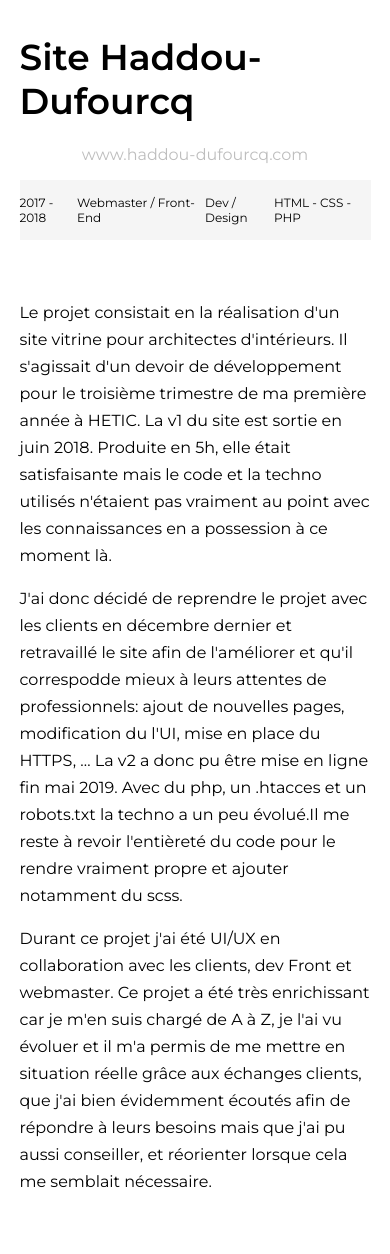
After one commit to PaulHaddou/My-Portfolio, a PHP site: page /pages/site_haddou-dufourcq/ in a window 390 px wide. The commit adds this page. Shown: the part 380-1634 px from the top of the page. Run offline with PHP 8.4, Linux system fonts and the light colour scheme; data that the repository does not hold is empty; style sheets or scripts are compiled from the project's sources.

Commit message:
v1.5- :boom: Adding the template for the page project, and she's responsive.

```diff
--- /dev/null
+++ b/pages/site_haddou-dufourcq/index.php
@@ -0,0 +1,57 @@
+<?php
+    // Fill in all the information of the head tag
+    $title = 'Paul Haddou - Site Haddou-Dufourcq';
+    $metaname = '';
+    $cssMain = '../../styles/projectPage/projectPage.min.css';
+    $cssNavbarMobile = '../../styles/navbarMobile/navbarMobile.min.css';
+    $cssSidebar = '../../styles/sidebar/sidebar.min.css';
+
+    // Include the head
+    include '../../includes/head.php';
+?>
+  <body>
+  <!-------------- Nav And Sidebar ---------------->
+  <?php
+    // Links In the Nav and Side bar
+    $hrefProjects = '../../';
+    $hrefdevelopment = '../pages/development/';
+    $hrefDesign = '../pages/design/';
+    $hrefMotion = '../pages/motion/';
+    $hrefAbout = '../pages/about/';
+
+    // Allows you to correctly indicate in the sidebar which section you are in
+    $activAbout = $activDev = $activDesign = $activMotion = '';
+    $spanAbout = $spanDev = $spanDesign = $spanMotion = '';
+    $activProjects = 'class="activ"';
+    $spanProjects = '<span></span>';
+
+    // Includes
+    include '../../includes/navbarMobile.php';
+    include '../../includes/sidebar.php';
+  ?>
+  <!---------- CONTAINER --------->
+    <span class="backSidebar"></span>
+    <main>
+      <img src="../../img/site_haddou-dufourcq/site_haddou-dufourcq.jpg" alt="">
+      <div class="container">
+        <div class="projectTitle">
+          <h3>Site Haddou-Dufourcq</h3>
+          <a href="https://www.haddou-dufourcq.com">www.haddou-dufourcq.com</a>
+        </div>
+        <div class="infosProject">
+          <ul>
+            <li>2017 - 2018</li>
+            <li>Webmaster / Front-End</li>
+            <li>Dev / Design</li>
+            <li>HTML - CSS - PHP</li>
+          </ul>
+        </div>
+        <div class="descriptionProject">
+          <p>Le projet consistait en la réalisation d'un site vitrine pour architectes d'intérieurs. Il s'agissait d'un devoir de développement pour le troisième trimestre de ma première année à HETIC. La v1 du site est sortie en juin 2018. Produite en 5h, elle était satisfaisante mais le code et la techno utilisés n'étaient pas vraiment au point avec les connaissances en a possession à ce moment là.</p>
+          <p>J'ai donc décidé de reprendre le projet avec les clients en décembre dernier et retravaillé le site afin de l'améliorer et qu'il correspodde mieux à leurs attentes de professionnels: ajout de nouvelles pages, modification du l'UI, mise en place du HTTPS, … La v2 a donc pu être mise en ligne fin mai 2019. Avec du php, un .htacces et un robots.txt la techno a un peu évolué.Il me reste à revoir l'entièreté du code pour le rendre vraiment propre et ajouter notamment du scss.</p>
+          <p>Durant ce projet j'ai été UI/UX en collaboration avec les clients, dev Front et webmaster. Ce projet a été très enrichissant car je m'en suis chargé de A à Z, je l'ai vu évoluer et il m'a permis de me mettre en situation réelle grâce aux échanges clients, que j'ai bien évidemment écoutés afin de répondre à leurs besoins mais que j'ai pu aussi conseiller, et réorienter lorsque cela me semblait nécessaire.</p>
+        </div>
+      </div>
+    </main>
+  </body>
+</html>
--- /dev/null
+++ b/styles/projectPage/projectPage.min.css
@@ -0,0 +1 @@
+body{display:flex;font-family:Montserrat,sans-serif}body .backSidebar{width:312px}body main{width:100%;display:flex;align-items:center;flex-direction:column}body main img{width:100%}body main .container{width:90%;max-width:1090px;display:flex;flex-direction:column;align-items:center}body main .container .projectTitle{display:flex;flex-direction:column;align-items:center}body main .container .projectTitle h3{font-weight:600;font-size:36px;margin-bottom:22px}body main .container .projectTitle a{text-decoration:none;color:#bebebe;height:35px}body main .container .projectTitle a:hover{text-decoration:underline}body main .container .infosProject{width:100%}body main .container .infosProject ul{display:flex;justify-content:space-around;background-color:#bebebe27;list-style:none;width:100%;padding:0;margin:0;align-items:center;height:60px}body main .container .infosProject ul li{font-weight:400;font-size:14px}body main .container .descriptionProject{margin:78px 0}body main .container .descriptionProject p{line-height:27px}@media screen and (max-width:900px){body .backSidebar{display:none}body main img{margin-top:86px}body main .container .infosProject ul li{font-size:12px}body main .container .descriptionProject{margin:43px 0}}
--- /dev/null
+++ b/styles/projectPage/projectPage.scss
@@ -0,0 +1,117 @@
+body
+{
+    display: flex;
+    font-family: 'Montserrat', sans-serif;
+    .backSidebar
+    {
+        width: 312px;
+    }
+    main
+    {
+        width: 100%;
+        display: flex;
+        align-items: center;
+        flex-direction: column;
+        img
+        {
+            width: 100%;
+        }
+        .container
+        {
+            width: 90%;
+            max-width: 1090px;
+            display: flex;
+            flex-direction: column;
+            align-items: center;
+            .projectTitle
+            {
+                display: flex;
+                flex-direction: column;
+                align-items: center;
+                h3
+                {
+                    font-weight: 600;
+                    font-size: 36px;
+                    margin-bottom: 22px;
+                }
+                a
+                {
+                    text-decoration: none;
+                    color: #BEBEBE;
+                    height: 35px;
+                }
+                a:hover
+                {
+                    text-decoration: underline;
+                }
+            }
+            .infosProject
+            {
+                width: 100%;
+                ul
+                {
+                    display: flex;
+                    justify-content: space-around;
+                    background-color: #bebebe27;
+                    list-style: none;
+                    width: 100%;
+                    padding: 0;
+                    margin: 0;
+                    align-items: center;
+                    height: 60px;
+                    li
+                    {
+                        font-weight: 400;
+                        font-size: 14px;
+                    }
+                }
+            }
+            .descriptionProject
+            {
+                margin: 78px 0;
+                p
+                {
+                    line-height: 27px;
+                }
+            }
+        }
+    }
+}
+
+
+@media screen and (max-width: 900px)
+{
+    body
+    {
+        .backSidebar
+        {
+            display: none;
+        }
+        main
+        {
+            img
+            {
+                margin-top: 86px;
+            }
+            .container
+            {
+                .infosProject
+                {
+                    ul
+                    {
+                        li
+                        {
+                            font-size: 12px;
+                        }
+                    }
+                }
+                .descriptionProject
+                {
+                    margin: 43px 0;
+                }
+            }
+        }
+    }
+
+
+}
```
Also changed, not shown: index.php (+7 -7 lines), styles/projectPage/projectPage.css (added, +82 -0 lines), 2 other files.
